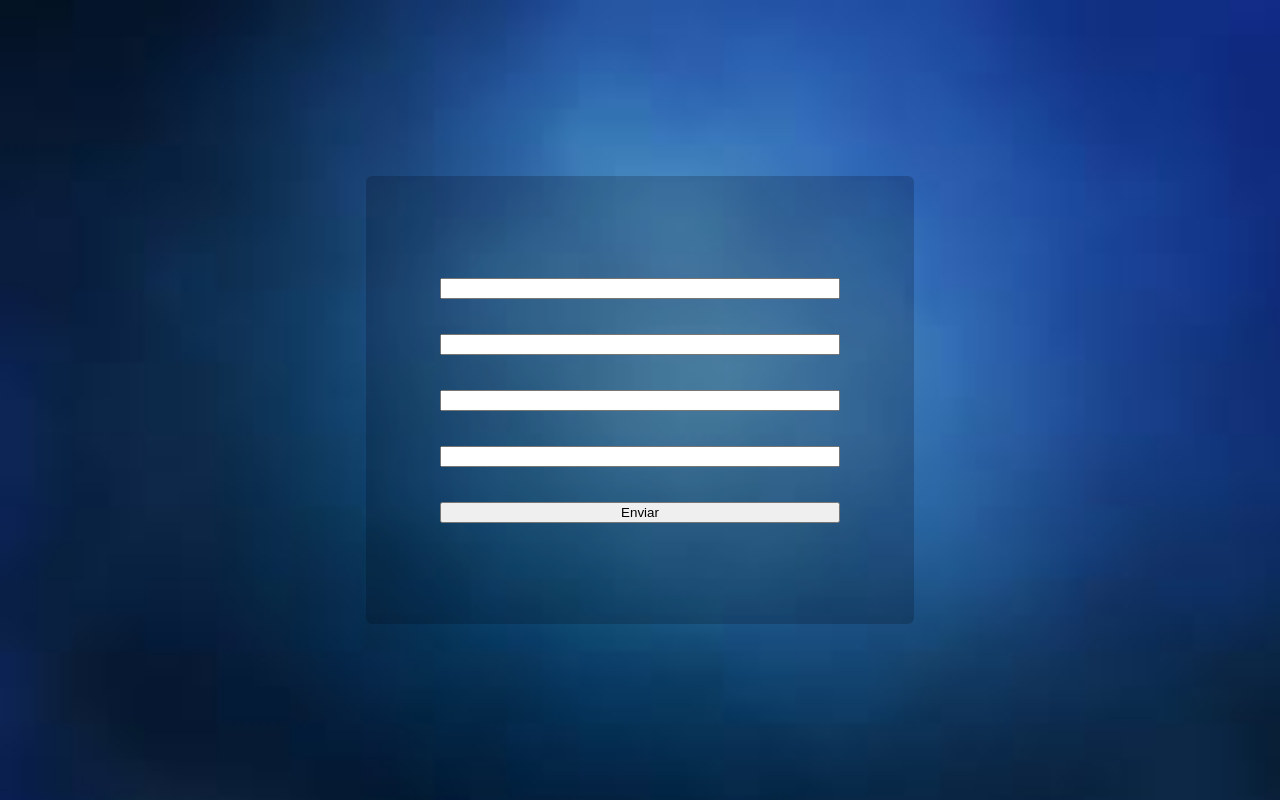
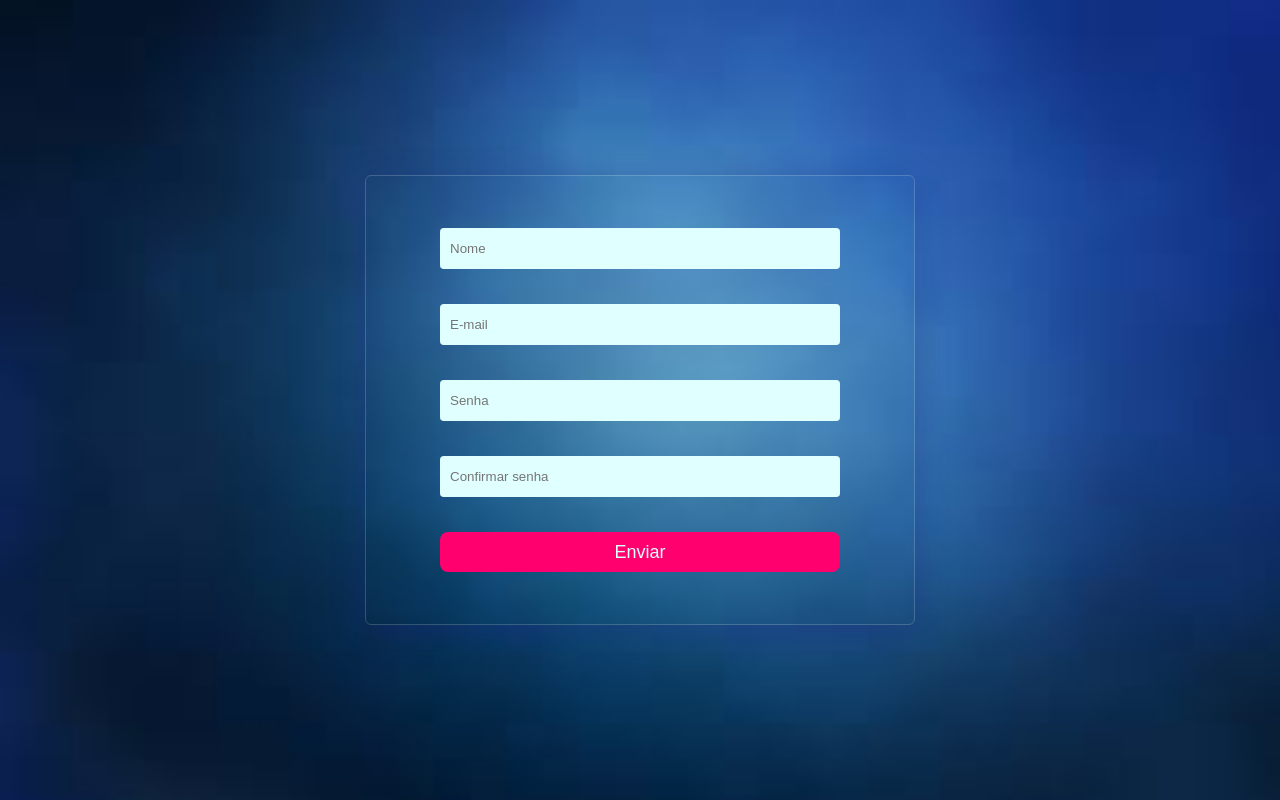
Before and after one commit to Kenzie-Academy-Brasil-Developers/react-entrega-s2-formulario-de-cadastro-mghkill, a React (Create React App) app: page / in a window 1280 px wide. Built offline with nearby package versions, Linux system fonts and the light colour scheme.

Commit message:
Criação: componente Button e estilização da pagina.

```diff
--- /dev/null
+++ b/src/components/Button/index.jsx
@@ -0,0 +1,12 @@
+import { StyledButton } from "./styles";
+
+const Button = ({ onclick, type, children }) => {
+  return (
+    <>
+      <StyledButton onClick={onclick} type={type}>
+        {children}
+      </StyledButton>
+    </>
+  );
+};
+export default Button;
--- /dev/null
+++ b/src/components/Button/styles.js
@@ -0,0 +1,19 @@
+import styled from "styled-components";
+
+export const StyledButton = styled.button`
+  display: flex;
+  justify-content: center;
+  align-items: center;
+  color: lightcyan;
+  background-color: #ff006e;
+  cursor: pointer;
+  height: 40px;
+  border-radius: 8px;
+  font-size: large;
+  border: none;
+  :hover {
+    background-color: lightcyan;
+    color: #ff006e;
+    transition: 0.5s;
+  }
+`;
--- a/src/components/Dashboard/index.jsx
+++ b/src/components/Dashboard/index.jsx
@@ -1,11 +1,12 @@
 import { useHistory } from "react-router";
+import Button from "../Button";
 
 const Dashboard = () => {
   const history = useHistory();
   return (
-    <div>
-      <button onClick={() => history.push("/")}>Retornar</button>
-    </div>
+    <>
+      <Button onclick={() => history.push("/")}>Retornar</Button>
+    </>
   );
 };
 export default Dashboard;
--- /dev/null
+++ b/src/components/Input/index.jsx
@@ -0,0 +1,12 @@
+import { StyledInput } from "./styles";
+
+const Input = ({ type, placeholder, register, value }) => {
+  return (
+    <>
+      <StyledInput>
+        <input type={type} placeholder={placeholder} {...register(value)} />
+      </StyledInput>
+    </>
+  );
+};
+export default Input;
--- /dev/null
+++ b/src/components/Input/styles.js
@@ -0,0 +1,32 @@
+import styled from "styled-components";
+
+export const StyledInput = styled.div`
+  height: 30px;
+  padding: 5px;
+  border-radius: 4px;
+  background-color: lightcyan;
+  border-bottom: 1px solid lightcyan;
+  display: flex;
+  justify-content: center;
+  align-items: center;
+  input {
+    background-color: lightcyan;
+    width: 100%;
+    height: 90%;
+    border: none;
+    padding: 5px;
+    :focus {
+      box-shadow: 0 0 0 0;
+      border: 0 none;
+      outline: 0;
+    }
+    ::placeholder {
+    }
+  }
+  input:-webkit-autofill,
+  input:-webkit-autofill:hover,
+  input:-webkit-autofill:focus,
+  input:-webkit-autofill:active {
+    -webkit-box-shadow: 0 0 0 30px lightcyan inset !important;
+  }
+`;
--- a/src/components/Register/index.jsx
+++ b/src/components/Register/index.jsx
@@ -1,8 +1,10 @@
 import * as yup from "yup";
 import { useForm } from "react-hook-form";
 import { yupResolver } from "@hookform/resolvers/yup";
-import { FormStyled } from "./styles";
+import { SectionStyled } from "./styles";
 import { useHistory } from "react-router";
+import Input from "../Input";
+import Button from "../Button";
 
 const Form = () => {
   const history = useHistory();
@@ -35,21 +37,44 @@ const Form = () => {
   const handleRegister = (data) => {
     history.push("/dashboard");
   };
+
   return (
-    <FormStyled>
+    <SectionStyled>
       <form onSubmit={handleSubmit(handleRegister)}>
-        <input type="text" {...register("name")} />
+        <Input
+          type="text"
+          placeholder={"Nome"}
+          register={register}
+          value="name"
+        />
         <span>{errors.name?.message}</span>
 
-        <input {...register("email")} />
+        <Input
+          type="text"
+          placeholder={"E-mail"}
+          register={register}
+          value="email"
+        />
         <span>{errors.email?.message}</span>
-        <input type="text" {...register("password")} />
+
+        <Input
+          type="text"
+          placeholder={"Senha"}
+          register={register}
+          value="password"
+        />
         <span>{errors.password?.message}</span>
-        <input type="text" {...register("confirm_password")} />
+
+        <Input
+          type="text"
+          placeholder="Confirmar senha"
+          register={register}
+          value="confirm_password"
+        />
         <span>{errors.confirm_password?.message}</span>
-        <button type="submit">Enviar</button>
+        <Button type={"submit"}>Enviar</Button>
       </form>
-    </FormStyled>
+    </SectionStyled>
   );
 };
 export default Form;
--- a/src/components/Register/styles.js
+++ b/src/components/Register/styles.js
@@ -1,10 +1,15 @@
 import styled from "styled-components";
 
-export const FormStyled = styled.section`
+export const SectionStyled = styled.section`
   display: flex;
   justify-content: center;
   width: 70%;
-  background-color: rgb(1 4 13 / 20%);
+  background: rgb(1 4 13 50%);
+  box-shadow: 0 8px 32px 0 rgba(31, 38, 135, 0.37);
+  backdrop-filter: blur(2.5px);
+  -webkit-backdrop-filter: blur(2.5px);
+  border-radius: 10px;
+  border: 1px solid rgba(255, 255, 255, 0.18);
   margin: 0 auto;
   padding: 1.5rem;
   height: 50vh;
```
